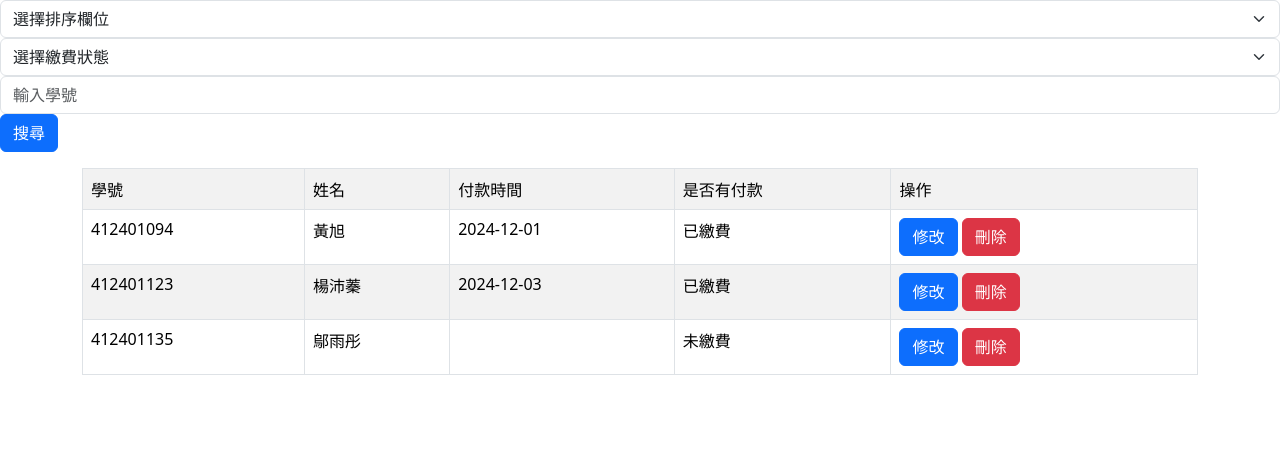
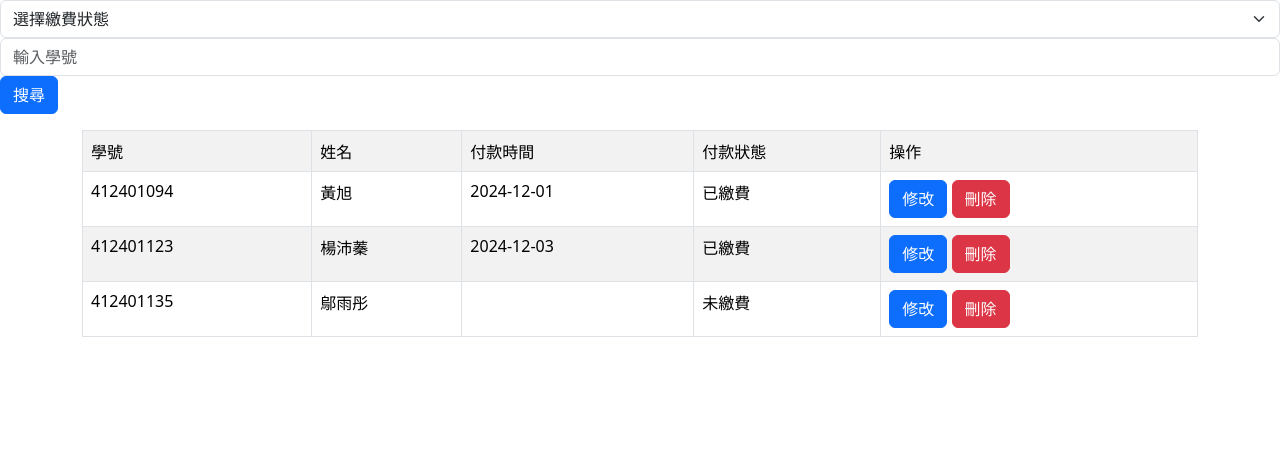
Before and after one commit to Capybara094/-, a PHP site: page /fee.php in a window 1280 px wide. Shown: the part 56-506 px from the top of the page. Run offline with PHP 8.4, Linux system fonts and the light colour scheme; data comes from the database, SQL or seed files in the repository; some libraries are stand-ins or nearby versions.

Commit message:
繳費資料問題排除

```diff
--- a/web/fee.php
+++ b/web/fee.php
@@ -52,17 +52,10 @@ if ($order) {
 // Execute the query
 $result = mysqli_query($conn, $sql);
 ?>
-
-<form action="query.php" method="post">
-  <select name="order" class="form-select" aria-label="選擇排序欄位">
-    <option selected value="" <?=($order == '') ? 'selected' : ''?>>選擇排序欄位</option>
-    <option value="paid" <?=($order == "paid") ? 'selected' : ""?>>已付會費</option>
-    <option value="unpaid" <?=($order == "unpaid") ? 'selected' : ""?>>未付會費</option>
-  </select>
-
   <!-- 繳費狀態篩選 -->
+<form action="fee.php" method="post">
   <select name="status" class="form-select" aria-label="繳費狀態">
-    <option selected value="">選擇繳費狀態</option>
+    <option selected value="" <?=($status == '') ? 'selected' : ''?>>選擇繳費狀態</option>
     <option value="Y" <?=($status == 'Y') ? 'selected' : ''?>>已繳費</option>
     <option value="N" <?=($status == 'N') ? 'selected' : ''?>>未繳費</option>
   </select>
@@ -79,7 +72,7 @@ $result = mysqli_query($conn, $sql);
       <td>學號</td>
       <td>姓名</td>
       <td>付款時間</td>
-      <td>是否有付款</td>
+      <td>付款狀態</td>
       <?php?>
         <td>操作</td> <!-- Only show the "操作" column for admins -->
       <?php?>
--- a/web/insert_pay.php
+++ b/web/insert_pay.php
@@ -22,11 +22,11 @@ try {
       $status = $_POST["status"];
 
 
-    $sql = "INSERT INTO fee_manage (Stu_id, `name`, `2`, `3`, `4`) VALUES (?, ?, NOW(), ?)";
+    $sql = "INSERT INTO fee_manage (Stu_id, `name`, `pay_date`, `status`) VALUES (?, ?, NOW(), ?)";
     $stmt = mysqli_stmt_init($conn);
 
     mysqli_stmt_prepare($stmt, $sql);
-    mysqli_stmt_bind_param($stmt, "sssss", $Stu_id, $name, $pay_date, $status, $four);
+    mysqli_stmt_bind_param($stmt, "ssss", $Stu_id, $name, $pay_date, $status);
 
     $result = mysqli_stmt_execute($stmt);
 
```
